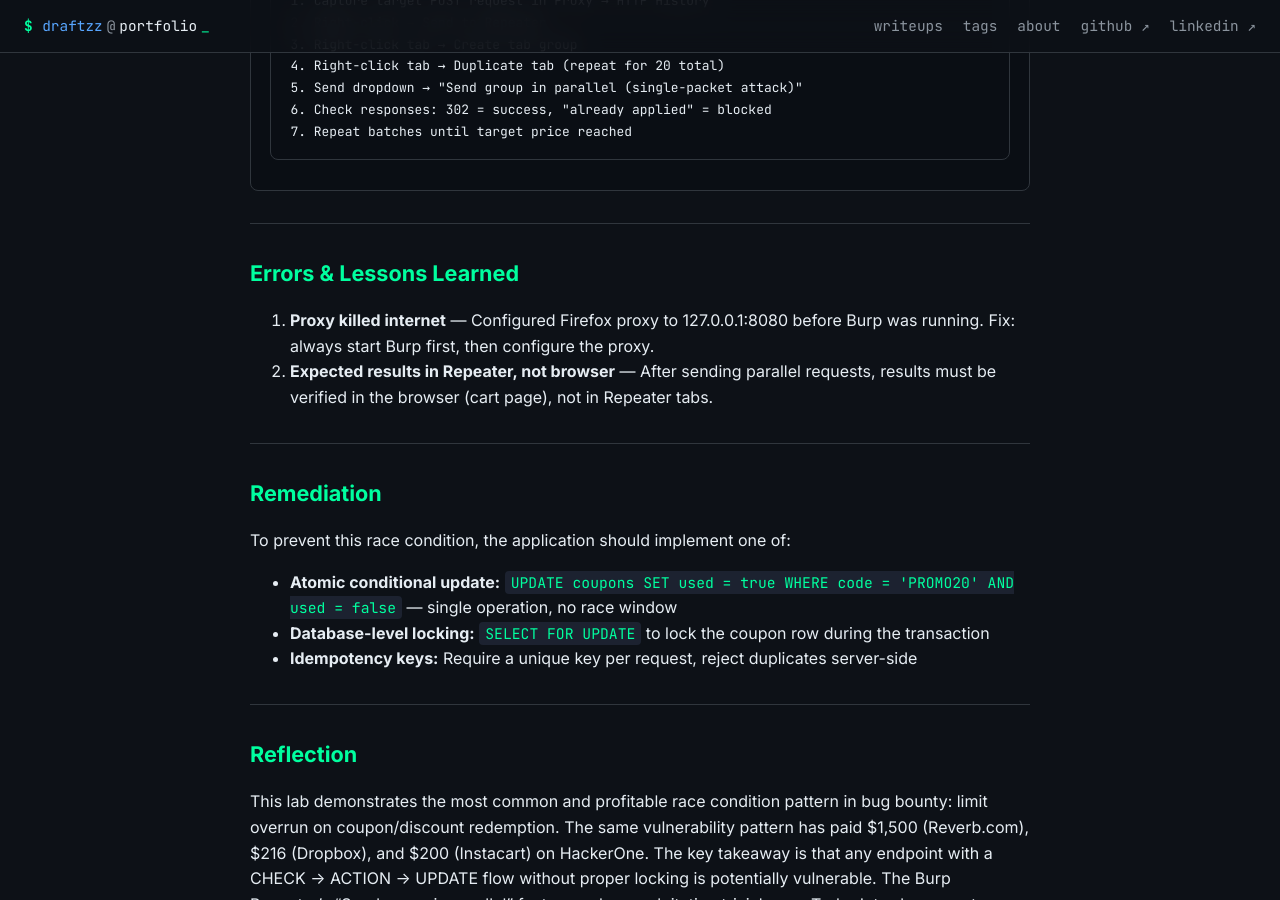
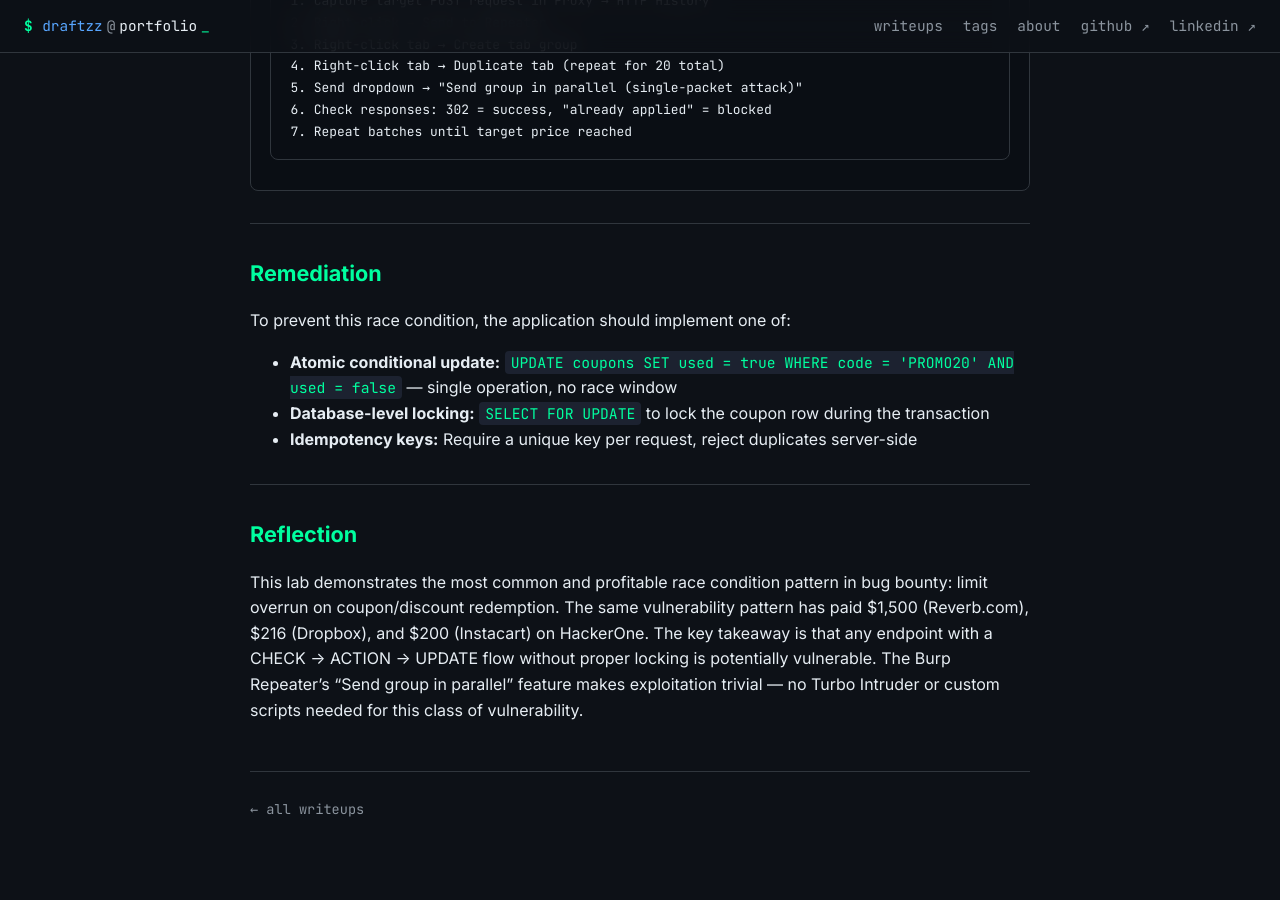
Before and after one commit to draftzz/draftzz.github.io, a Jekyll site: the page built from _writeups/race-condition-limit-overrun.md, in a window 1280 px wide and 900 px high, scrolled down 4322 px. Built offline with Jekyll 4.4.1, drawn with Linux system fonts in a browser that asks for light colours; some of the changed text lies outside the part shown.

Commit message:
Remove errors and lessons learned section
Removed section on errors and lessons learned from the writeup.

```diff
--- a/_writeups/race-condition-limit-overrun.md
+++ b/_writeups/race-condition-limit-overrun.md
@@ -145,12 +145,7 @@ Thread 2: CHECK (coupon valid?) → YES → APPLY discount → UPDATE (mark used
 
 ---
 
-## Errors & Lessons Learned
 
-1. **Proxy killed internet** — Configured Firefox proxy to 127.0.0.1:8080 before Burp was running. Fix: always start Burp first, then configure the proxy.
-2. **Expected results in Repeater, not browser** — After sending parallel requests, results must be verified in the browser (cart page), not in Repeater tabs.
-
----
 
 ## Remediation
 
```
